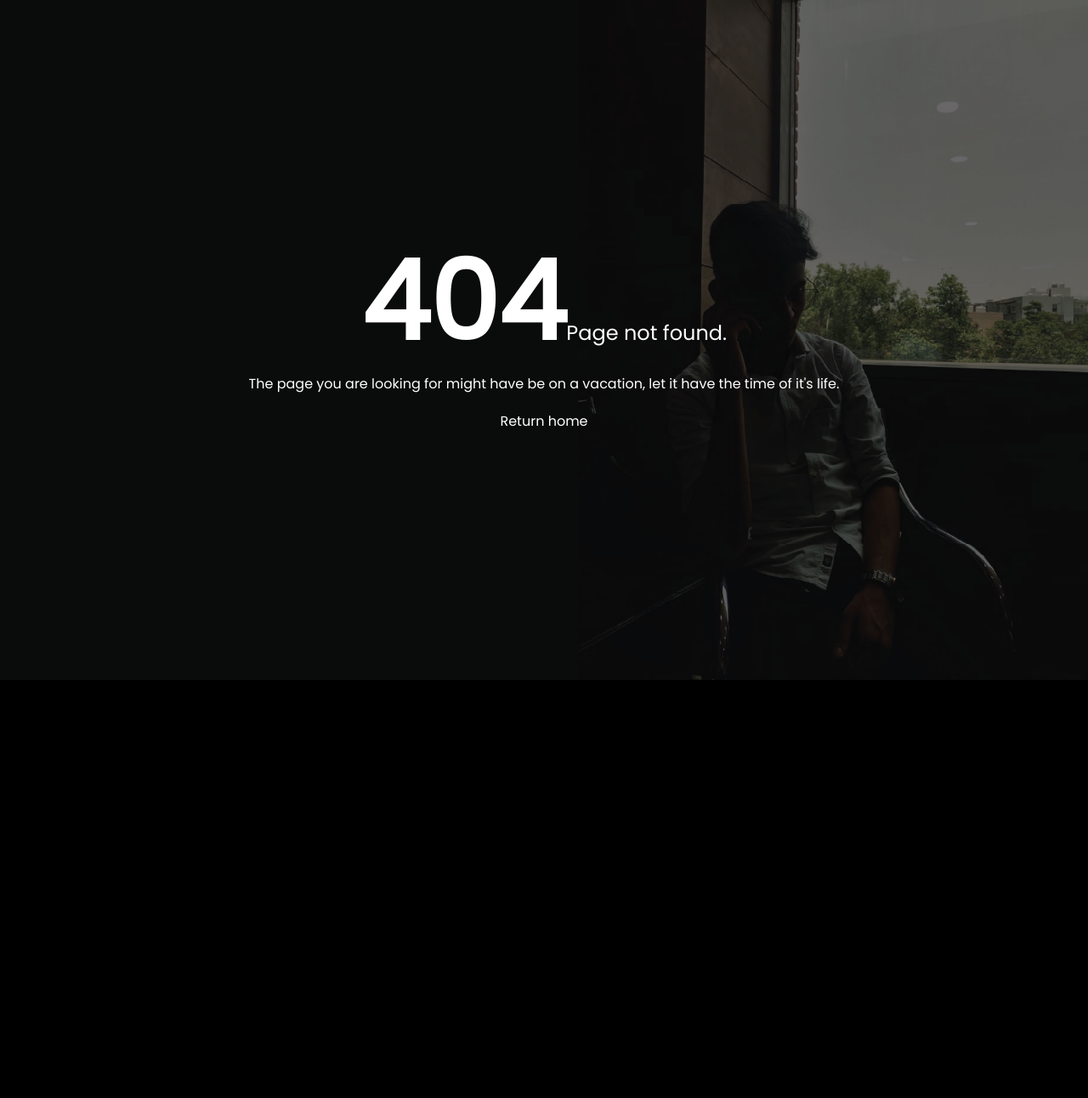
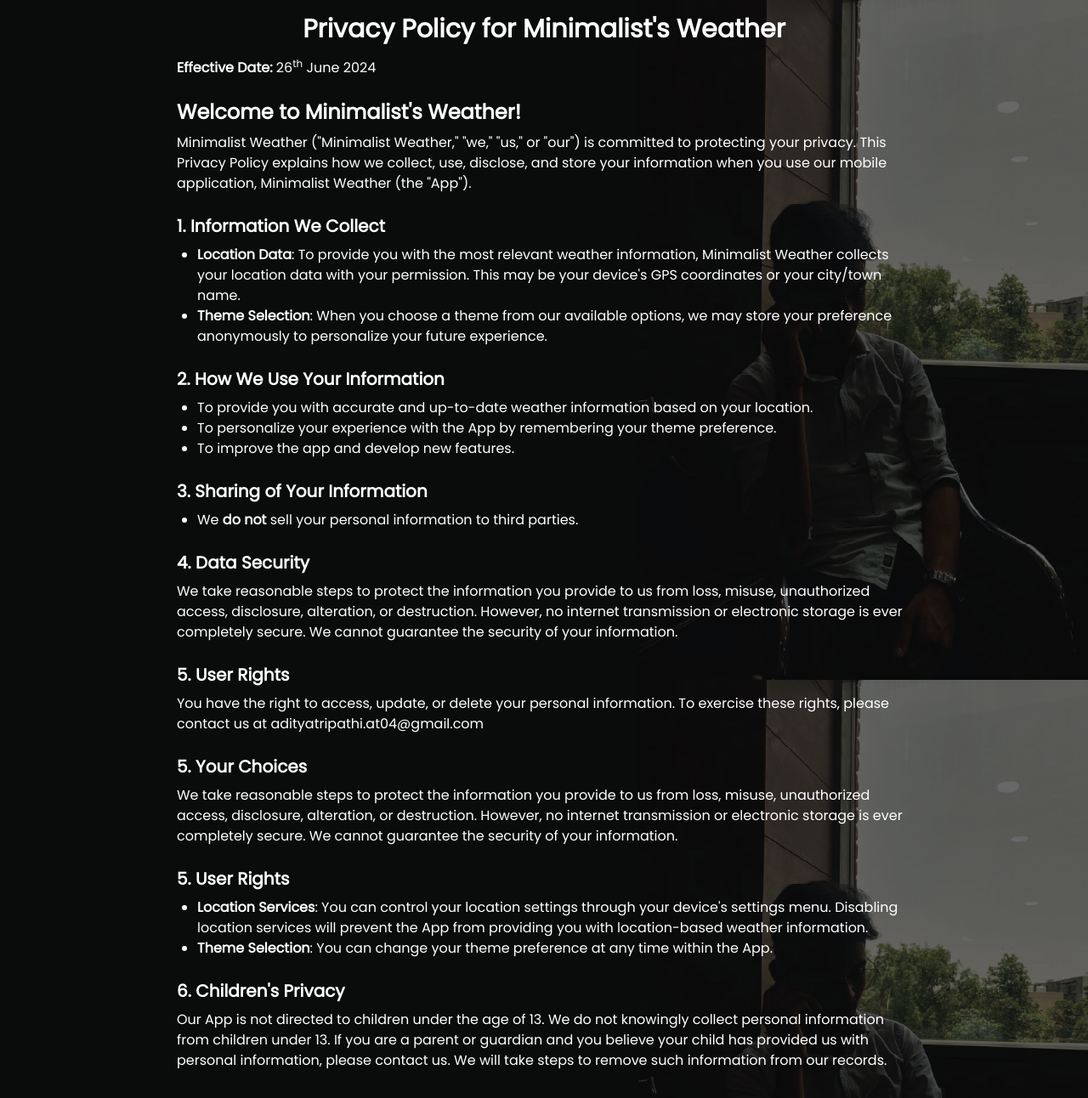
Before and after one commit to adityatrips/personal-portfolio, a React (Vite) app: page /minimalists-weather-privacy-policy in a window 1280 px wide. Before the commit this address had no page. Shown: the whole page at 85% size. Before the commit the page ends 800 px from the top, so only its background shows below. Built offline with nearby package versions, Linux system fonts and the light colour scheme.

Commit message:
refactor: Add MinimalistsWeatherPrivacyPolicy page and update routing

```diff
--- a/src/App.tsx
+++ b/src/App.tsx
@@ -3,6 +3,7 @@
 import FourZeroFour from "./pages/FourZeroFour";
 import AboutPage from "./pages/AboutPage";
 import EzAmizonePrivacyPolicy from "./pages/EzAmizonePrivacyPolicy";
+import MinimalistsWeatherPrivacyPolicy from "./pages/MinimalistsWeather";
 
 const App = () => {
 	return (
@@ -15,6 +16,10 @@
 					path="/ezamizone-privacy-policy"
 					element={<EzAmizonePrivacyPolicy />}
 				/>
+				<Route
+					path="/minimalists-weather-privacy-policy"
+					element={<MinimalistsWeatherPrivacyPolicy />}
+				/>
 				<Route path="*" element={<FourZeroFour />} />
 			</Routes>
 		</BrowserRouter>
--- /dev/null
+++ b/src/pages/MinimalistsWeather.tsx
@@ -0,0 +1,123 @@
+import useMetadata from "../hooks/useMetadata";
+
+const MinimalistsWeatherPrivacyPolicy = () => {
+	useMetadata({
+		title: "Privacy Policy | minimalist's Weather",
+		author: "Aditya Tripathi",
+		description:
+			"Privacy Policy for minimalist's weather, a learning management app for Amity University students.",
+		keywords: ["privacy policy", "minimalist's weather", "min"],
+		url: "https://adityatripathi.vercel.app/minimalists-weather-privacy-policy",
+	});
+
+	return (
+		<div className="max-w-4xl mx-auto p-4">
+			<h1 className="text-3xl font-bold text-center mb-4">
+				Privacy Policy for Minimalist's Weather
+			</h1>
+			<p className="mb-2">
+				<strong>Effective Date:</strong> 26<sup>th</sup> June 2024
+			</p>
+			<h2 className="text-2xl font-bold mt-6 mb-2">
+				Welcome to Minimalist's Weather!
+			</h2>
+			<p className="mb-4">
+				Minimalist Weather ("Minimalist Weather," "we," "us," or "our")
+				is committed to protecting your privacy. This Privacy Policy
+				explains how we collect, use, disclose, and store your
+				information when you use our mobile application, Minimalist
+				Weather (the "App").
+			</p>
+			<h3 className="text-xl font-semibold mt-6 mb-2">
+				1. Information We Collect
+			</h3>
+			<ul className="list-disc pl-6 mb-4">
+				<li>
+					<strong>Location Data</strong>: To provide you with the most
+					relevant weather information, Minimalist Weather collects
+					your location data with your permission. This may be your
+					device's GPS coordinates or your city/town name.
+				</li>
+				<li>
+					<strong>Theme Selection</strong>: When you choose a theme
+					from our available options, we may store your preference
+					anonymously to personalize your future experience.
+				</li>
+			</ul>
+			<h3 className="text-xl font-semibold mt-6 mb-2">
+				2. How We Use Your Information
+			</h3>
+			<ul className="list-disc pl-6 mb-4">
+				<li>
+					To provide you with accurate and up-to-date weather
+					information based on your location.
+				</li>
+				<li>
+					To personalize your experience with the App by remembering
+					your theme preference.
+				</li>
+				<li>To improve the app and develop new features.</li>
+			</ul>
+			<h3 className="text-xl font-semibold mt-6 mb-2">
+				3. Sharing of Your Information
+			</h3>
+			<ul className="list-disc pl-6 mb-4">
+				<li>
+					We <span className="font-bold">do not</span> sell your
+					personal information to third parties.
+				</li>
+			</ul>
+			<h3 className="text-xl font-semibold mt-6 mb-2">
+				4. Data Security
+			</h3>
+			<p className="mb-4">
+				We take reasonable steps to protect the information you provide
+				to us from loss, misuse, unauthorized access, disclosure,
+				alteration, or destruction. However, no internet transmission or
+				electronic storage is ever completely secure. We cannot
+				guarantee the security of your information.
+			</p>
+			<h3 className="text-xl font-semibold mt-6 mb-2">5. User Rights</h3>
+			<p className="mb-4">
+				You have the right to access, update, or delete your personal
+				information. To exercise these rights, please contact us at
+				adityatripathi.at04@gmail.com
+			</p>
+			<h3 className="text-xl font-semibold mt-6 mb-2">5. Your Choices</h3>
+			<p className="mb-4">
+				We take reasonable steps to protect the information you provide
+				to us from loss, misuse, unauthorized access, disclosure,
+				alteration, or destruction. However, no internet transmission or
+				electronic storage is ever completely secure. We cannot
+				guarantee the security of your information.
+			</p>
+
+			<h3 className="text-xl font-semibold mt-6 mb-2">5. User Rights</h3>
+			<ul className="list-disc pl-6 mb-4">
+				<li>
+					<strong>Location Services</strong>: You can control your
+					location settings through your device's settings menu.
+					Disabling location services will prevent the App from
+					providing you with location-based weather information.
+				</li>
+				<li>
+					<strong>Theme Selection</strong>: You can change your theme
+					preference at any time within the App.
+				</li>
+			</ul>
+
+			<h3 className="text-xl font-semibold mt-6 mb-2">
+				6. Children's Privacy
+			</h3>
+			<p className="mb-4">
+				Our App is not directed to children under the age of 13. We do
+				not knowingly collect personal information from children under
+				13. If you are a parent or guardian and you believe your child
+				has provided us with personal information, please contact us. We
+				will take steps to remove such information from our records.
+			</p>
+		</div>
+	);
+};
+
+export default MinimalistsWeatherPrivacyPolicy;
```
Lines whose indentation alone changed are shown as unchanged.
